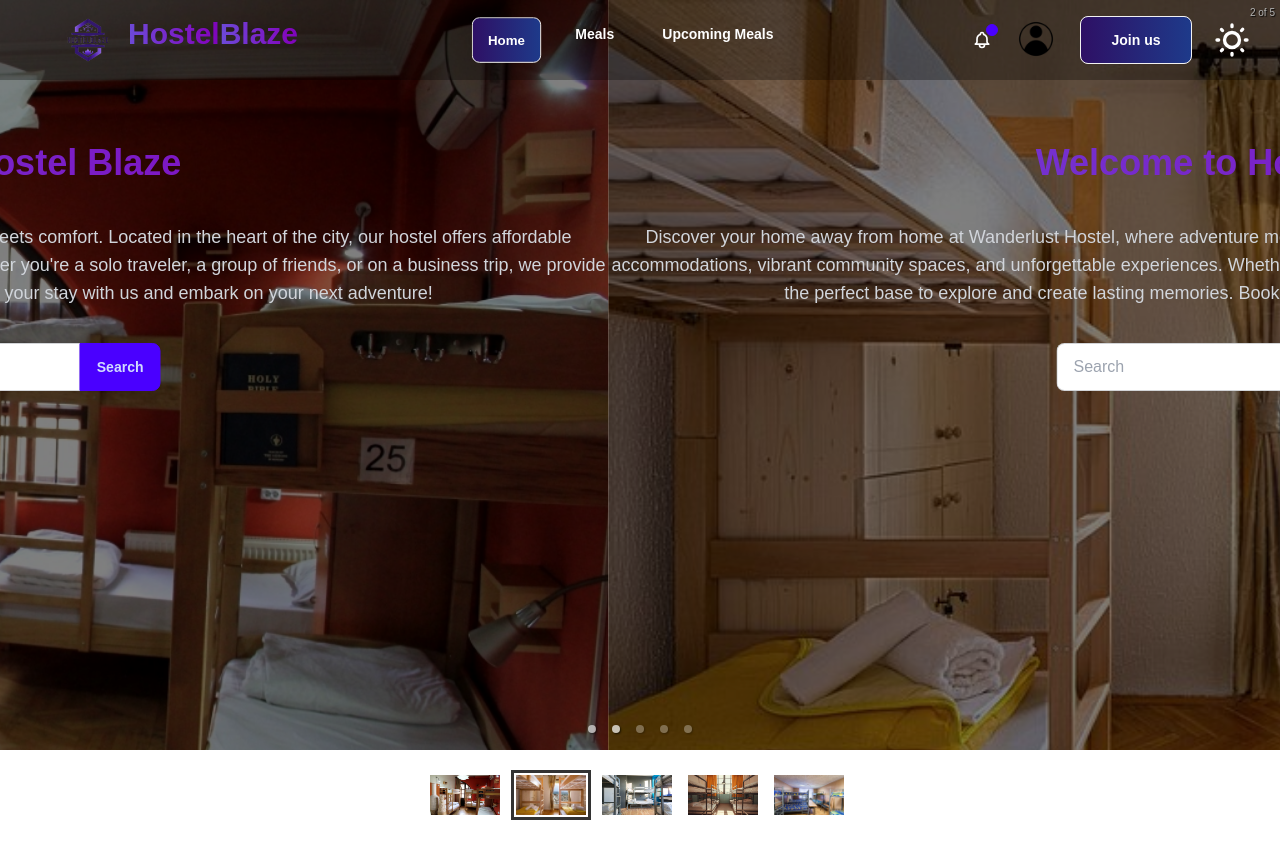
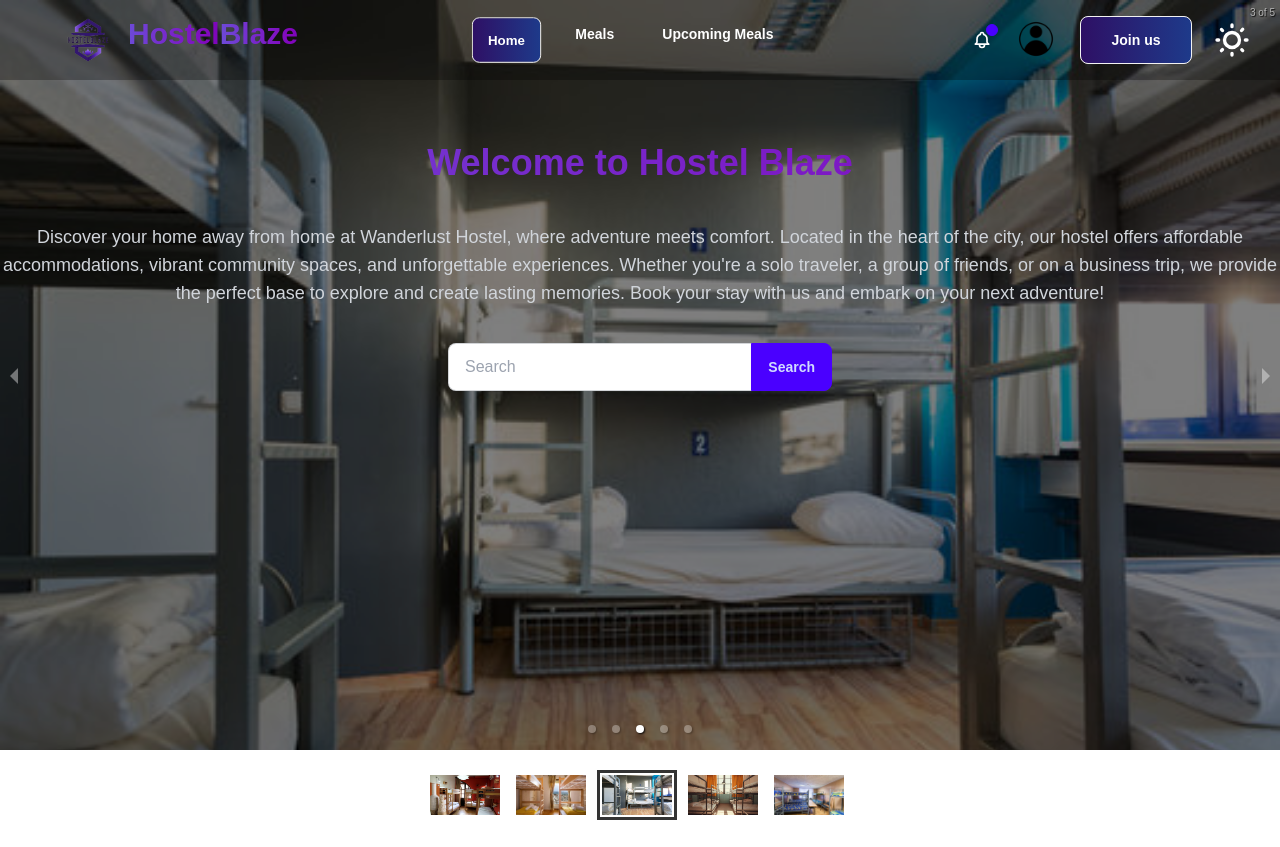
Before and after one commit to Khandaker20201125010/Hostel-Blaze-Client, a React (Vite) app: page / in a window 1280 px wide. Built offline with nearby package versions, Linux system fonts and the light colour scheme; no server answers.

Commit message:
banner time set

```diff
--- a/src/Components/Banner/Banner.jsx
+++ b/src/Components/Banner/Banner.jsx
@@ -12,7 +12,7 @@
             <Carousel
                 className="plo"
                 autoPlay
-                interval={900}
+                interval={2000}
                 infiniteLoop
                 showThumbs={true}
                 showStatus={true}
```
